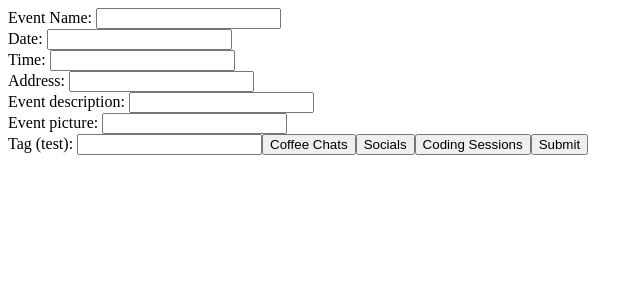
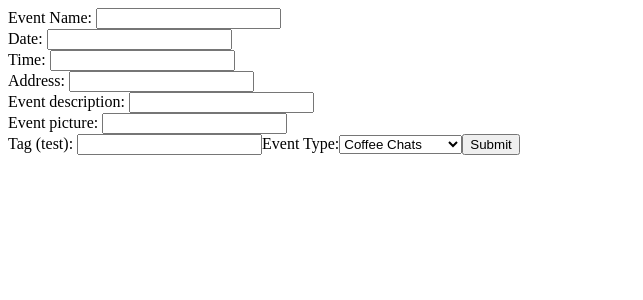
Before and after one commit to Lilly-27/meetup-frontend, a React (Create React App) app: page /event-form in a window 1280 px wide. Shown: the top 300 px of the page, without its empty margins (0-643 px from the left). Built offline with nearby package versions, Linux system fonts and the light colour scheme.

Commit message:
trying to get the drop down list

```diff
--- /dev/null
+++ b/src/components/DropDown.js
@@ -0,0 +1,27 @@
+import React from 'react'
+import { useState } from "react"
+
+
+
+function DropDown() {
+const URL = 'https://meetup-for-devs.herokuapp.com/api/events'
+const initialTag = { tag: '' }
+const [tagState, setTagState] = useState(initialTag)
+
+const handleTag = (event) => {
+    setTagState(event.target.value)
+  }
+  return (
+
+        <label>
+            Event Type:
+          <select value={tagState} onChange={handleTag}>
+            <option value="coffee_chats">Coffee Chats</option>
+            <option value="coding_sessions">Coding Sessions</option>
+            <option value="socials">Socials</option>
+          </select>
+          </label>
+  )
+}
+
+export default DropDown
--- a/src/components/EventForm.js
+++ b/src/components/EventForm.js
@@ -1,26 +1,16 @@
 import React, { useState } from 'react';
+import DropDown from './DropDown';
 
 const URL = 'https://meetup-for-devs.herokuapp.com/api/events'
 
 function EventForm() {
   const initialState = { event_name: '', date: '' };
   const [formState, setFormState] = useState(initialState);
-  const initialTag = { tag: '' }
-  const[tagState, setTagState] = useState(initialTag)
+
   const handleChange = event => {
     setFormState({ ...formState, [event.target.id]: event.target.value });
   };
 
-  const handleCoffee = () => {
-    setTagState( `coffee_chats`)
-  }
-  const handleCoding = () => {
-
-    setTagState( `coding_sessions`)
-  }
-  const handleSocial = () => {
-    setTagState( `socials`)
-  }
 
   const handleSubmit = async (event) => {
     event.preventDefault();
@@ -34,8 +24,10 @@ function EventForm() {
   })
 
     console.log(formState);
+    // console.log(tagState)
 
-    setFormState(initialState);
+   setFormState(initialState);
+
   };
 
   return (
@@ -101,48 +93,7 @@ function EventForm() {
         value={formState.tag}
       />
 
-
-      {/* <div className="radio">
-            <label>
-              <input type="radio" name="tag" id="coffee"
-              onChange={handleChange}
-              value={formState.tag}
-
-              />
-             Coffee Chats
-            </label>
-
-            <label>
-              <input type="radio" name="tag" value="social" />
-             Social
-            </label>
-            <label>
-              <input type="radio" name="tag" value="coding_sessions" />
-              Coding Sessions
-            </label> */}
-
-          {/* </div> */}
-
-          <button type="submit"
-           id="tag"
-           type="text"
-           onChange={handleChange}
-           value={handleCoffee}
-          >Coffee Chats</button>
-
-          <button type="submit"
-           id="tag"
-           type="text"
-           onChange={handleChange}
-           value={handleSocial}
-          >Socials</button>
-
-          <button type="submit"
-           id="tag"
-           type="text"
-           onChange={handleChange}
-           value={handleCoding}
-          >Coding Sessions</button>
+    <DropDown/>
 
 
       <button type="submit">Submit</button>
```
